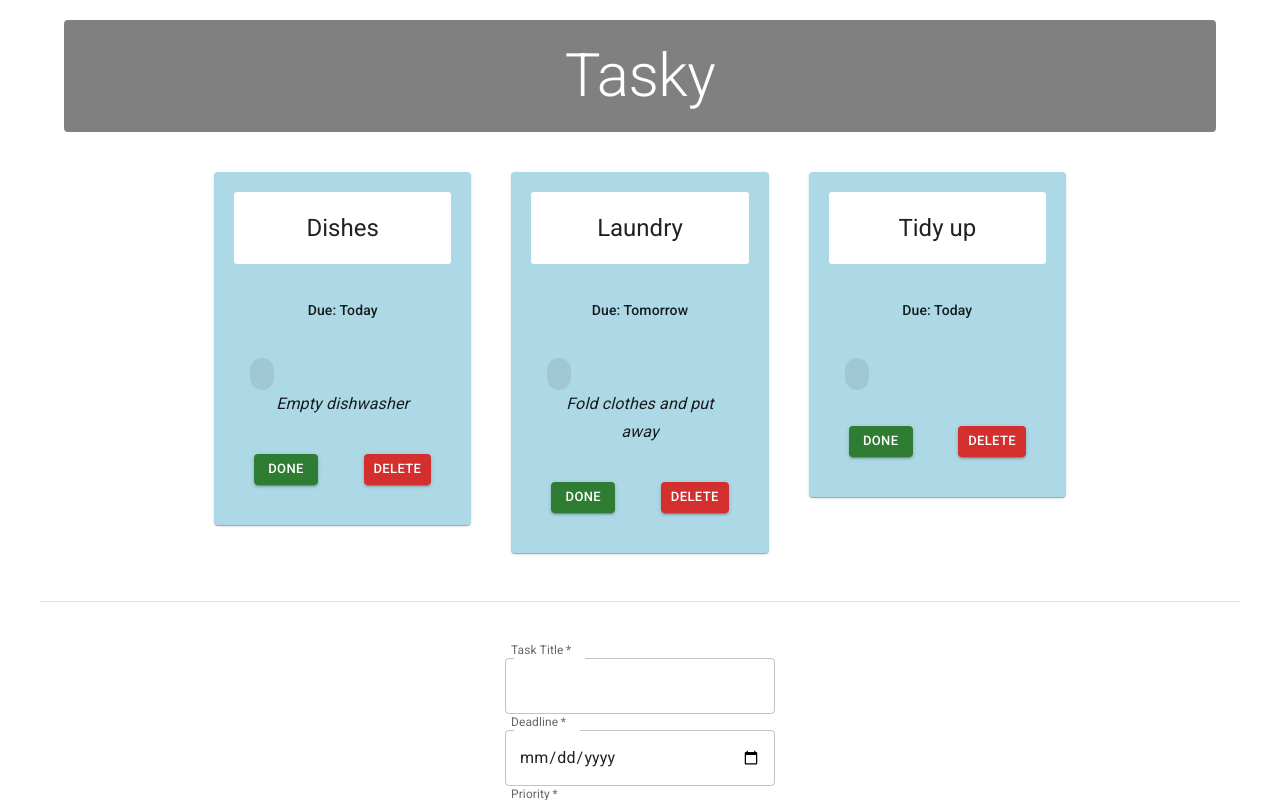
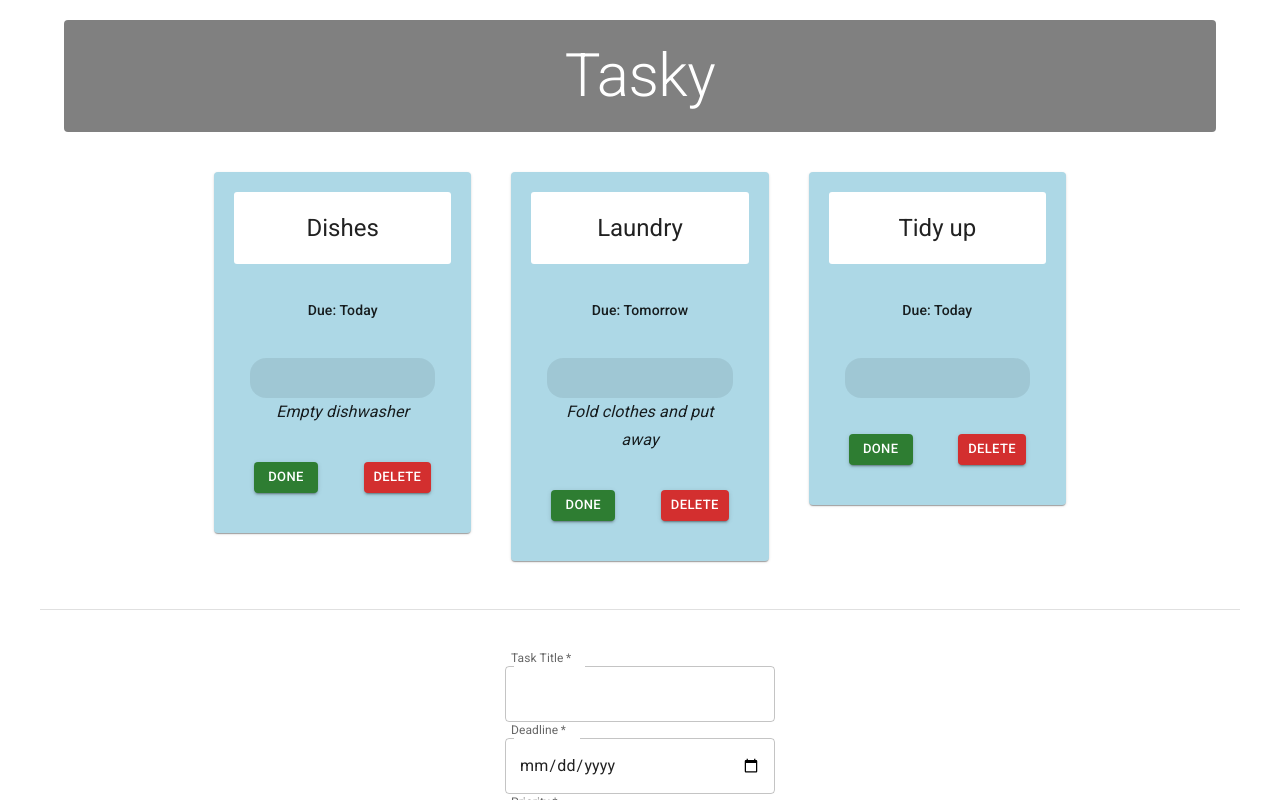
Before and after one commit to kateoneill/react-basics-labs, a React (Create React App) app in the folder tasky/: page / in a window 1280 px wide. Shown: the top 800 px of the page. Built offline with nearby package versions, Linux system fonts and the light colour scheme.

Commit message:
Week 3 Exercises done

```diff
--- a/tasky/src/App.js
+++ b/tasky/src/App.js
@@ -50,6 +50,9 @@ function App() {
           break;
       case "deadline":
           form.deadline = event.target.value;
+          break;
+        case "priority":
+          form.priority = event.target.value;
           break;
       default:
           form = formState;
--- a/tasky/src/components/Form.js
+++ b/tasky/src/components/Form.js
@@ -42,14 +42,14 @@ const AddTaskForm = (props) => {
           required
           select
           name="priority"
+          label="Priority"
           id="priority"
           InputLabelProps={{ shrink: true }}
-          label="Priority"
           onChange={(event) => props.change(event)}
         >
           <MenuItem value="low">Low</MenuItem>
           <MenuItem value="medium">Medium</MenuItem>
-          <MenuItem vlaue="high">High</MenuItem>
+          <MenuItem value="high">High</MenuItem>
         </TextField>
       </div>
       <div>
--- a/tasky/src/components/Task.js
+++ b/tasky/src/components/Task.js
@@ -44,7 +44,10 @@ const Task = (props) => {
                         Due: {props.deadline}
                     </Typography>
                     </Box>
-                    <Chip title={props.priority} />
+                    <Chip label={props.priority} sx={{
+                            padding: '20px',
+                            display:'flex'
+                            }} />
                     <Typography
                         component="p"
                         variant="subtitle1"
```
